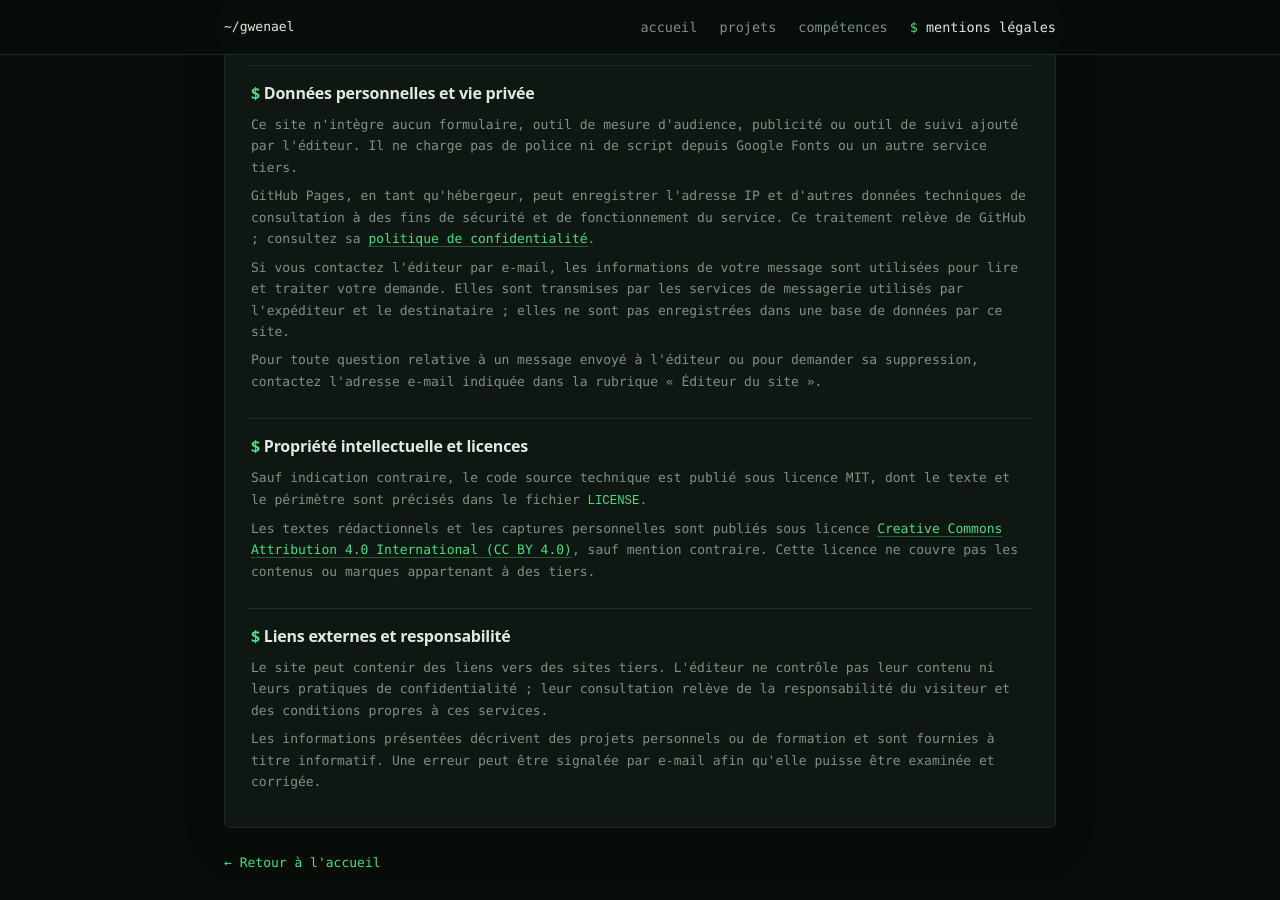
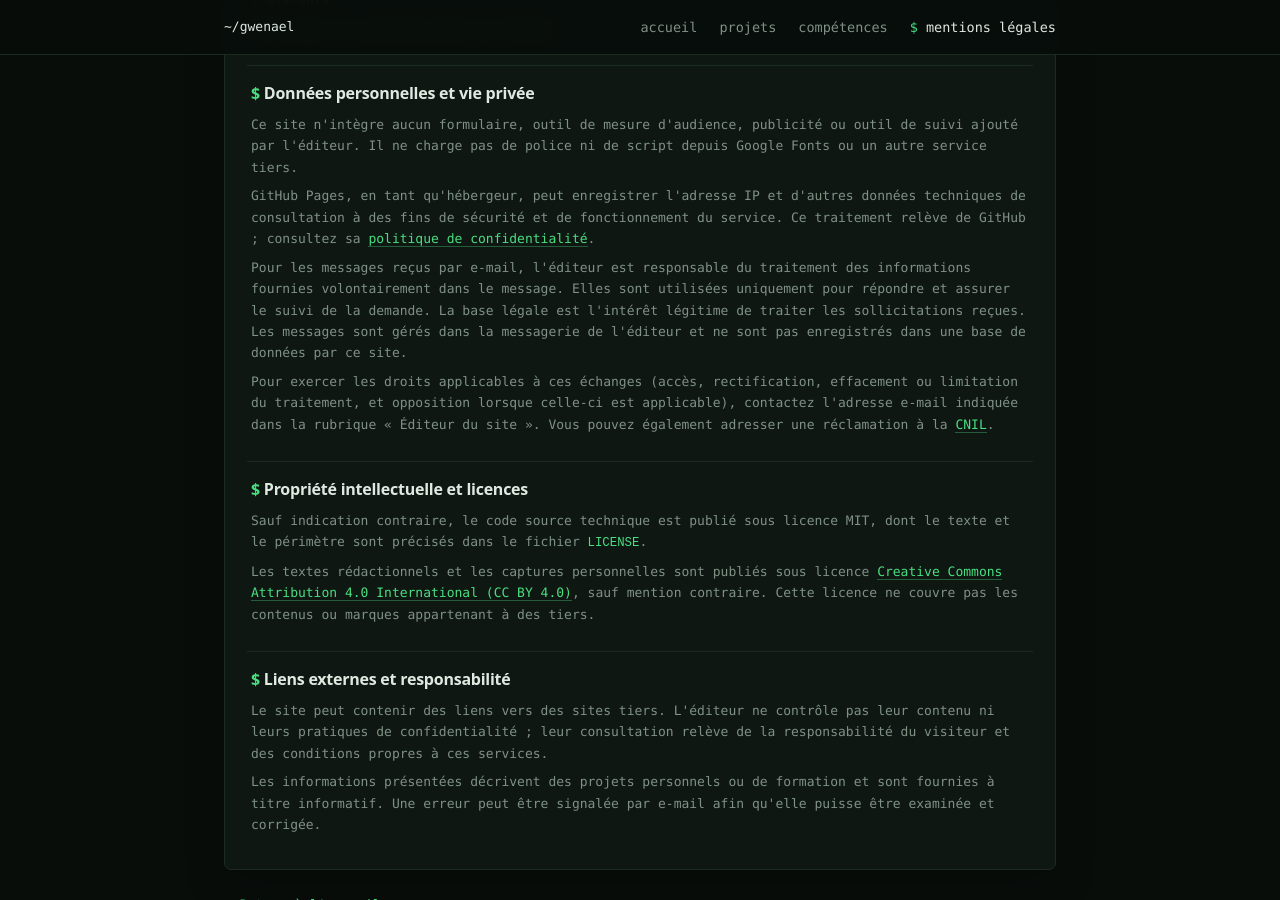
Before and after one commit to vzsca/Portfolio-Gwenael, a Jekyll site: the page built from mentions-legales.md, in a window 1280 px wide and 900 px high, scrolled down 791 px. Built offline with Jekyll 4.4.1, drawn with Linux system fonts in a browser that asks for light colours.

Commit message:
docs: clarify contact data processing and rights

```diff
--- a/mentions-legales.md
+++ b/mentions-legales.md
@@ -42,8 +42,8 @@ permalink: /mentions-legales/
         <h2>Données personnelles et vie privée</h2>
         <p>Ce site n'intègre aucun formulaire, outil de mesure d'audience, publicité ou outil de suivi ajouté par l'éditeur. Il ne charge pas de police ni de script depuis Google Fonts ou un autre service tiers.</p>
         <p>GitHub Pages, en tant qu'hébergeur, peut enregistrer l'adresse IP et d'autres données techniques de consultation à des fins de sécurité et de fonctionnement du service. Ce traitement relève de GitHub ; consultez sa <a href="https://docs.github.com/en/site-policy/privacy-policies/github-general-privacy-statement" target="_blank" rel="noopener noreferrer">politique de confidentialité</a>.</p>
-        <p>Si vous contactez l'éditeur par e-mail, les informations de votre message sont utilisées pour lire et traiter votre demande. Elles sont transmises par les services de messagerie utilisés par l'expéditeur et le destinataire ; elles ne sont pas enregistrées dans une base de données par ce site.</p>
-        <p>Pour toute question relative à un message envoyé à l'éditeur ou pour demander sa suppression, contactez l'adresse e-mail indiquée dans la rubrique « Éditeur du site ».</p>
+        <p>Pour les messages reçus par e-mail, l'éditeur est responsable du traitement des informations fournies volontairement dans le message. Elles sont utilisées uniquement pour répondre et assurer le suivi de la demande. La base légale est l'intérêt légitime de traiter les sollicitations reçues. Les messages sont gérés dans la messagerie de l'éditeur et ne sont pas enregistrés dans une base de données par ce site.</p>
+        <p>Pour exercer les droits applicables à ces échanges (accès, rectification, effacement ou limitation du traitement, et opposition lorsque celle-ci est applicable), contactez l'adresse e-mail indiquée dans la rubrique « Éditeur du site ». Vous pouvez également adresser une réclamation à la <a href="https://www.cnil.fr/fr/plaintes" target="_blank" rel="noopener noreferrer">CNIL</a>.</p>
       </article>
 
       <article class="legal-card">
```
